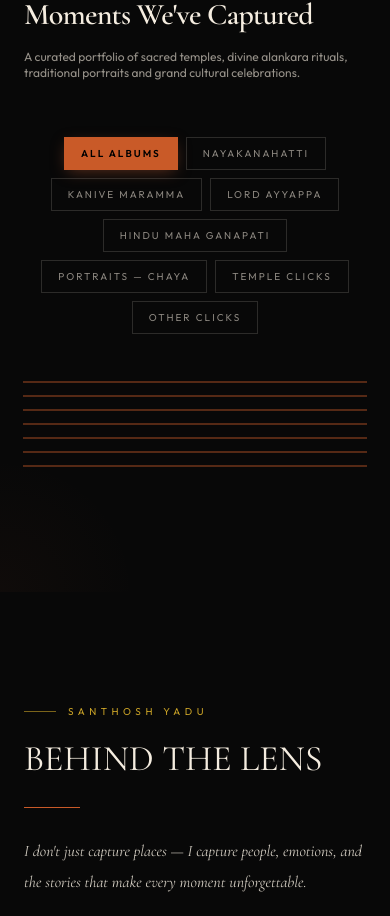
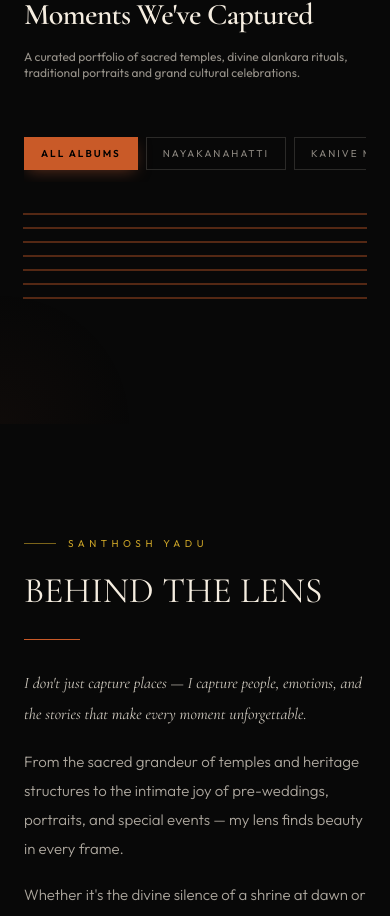
Before and after one commit to chayac003-crypto/Hindu_photography, a React (Vite) app in the folder portfolio/: page / in a window 390 px wide. Shown: the part 3668-4584 px from the top of the page. Built offline with nearby package versions, Linux system fonts and the light colour scheme.

Commit message:
Make hero photo slide card clickable to scroll to gallery and make category filter chips horizontally scrollable on mobile

```diff
--- a/portfolio/src/components/Gallery.jsx
+++ b/portfolio/src/components/Gallery.jsx
@@ -68,15 +68,15 @@ export default function Gallery() {
           </p>
         </div>
 
-        {/* ── Category Filter Buttons ── */}
-        <div className="flex flex-wrap justify-center gap-2 md:gap-3 mb-12 reveal reveal-delay-1">
+        {/* ── Category Filter Buttons (Horizontal Scroll on Mobile, Centered on Desktop) ── */}
+        <div className="flex items-center gap-2 md:gap-3 overflow-x-auto pb-3 mb-8 md:mb-12 no-scrollbar md:flex-wrap md:justify-center reveal reveal-delay-1">
           {categories.map((cat) => (
             <motion.button
               key={cat.key}
               layout
               onClick={() => setActiveCategory(cat.key)}
               whileTap={{ scale: 0.96 }}
-              className={`px-4 md:px-5 py-2 text-[10px] md:text-[11px] tracking-[0.2em] uppercase border transition-all duration-300 ${
+              className={`px-4 md:px-5 py-2 text-[10px] md:text-[11px] tracking-[0.2em] uppercase border whitespace-nowrap shrink-0 transition-all duration-300 ${
                 activeCategory === cat.key
                   ? "bg-brick-500 border-brick-500 text-char-950 font-semibold shadow-[0_4px_16px_-4px_rgba(191,91,52,0.5)]"
                   : "border-ivory/15 text-ivory/55 hover:border-gold-400/50 hover:text-gold-400"
--- a/portfolio/src/components/Hero.jsx
+++ b/portfolio/src/components/Hero.jsx
@@ -129,7 +129,10 @@ export default function Hero() {
 
           {/* ── Right Image Column (Photographer Showcase + Floating Badge) ── */}
           <div className="lg:col-span-5 relative w-full">
-            <div className="relative rounded-2xl sm:rounded-3xl overflow-hidden border border-white/15 shadow-2xl bg-char-900 aspect-[4/3] sm:aspect-[4/5] max-w-md mx-auto">
+            <div
+              onClick={scrollTo("#gallery")}
+              className="relative rounded-2xl sm:rounded-3xl overflow-hidden border border-white/15 shadow-2xl bg-char-900 aspect-[4/3] sm:aspect-[4/5] max-w-md mx-auto cursor-pointer group"
+            >
 
               {/* Background Cross-Fade Images */}
               <AnimatePresence mode="sync">
@@ -139,7 +142,7 @@ export default function Hero() {
                   animate={{ opacity: 1, scale: 1 }}
                   exit={{ opacity: 0 }}
                   transition={{ duration: 1.2, ease: "easeInOut" }}
-                  className="absolute inset-0 bg-cover bg-center"
+                  className="absolute inset-0 bg-cover bg-center transition-transform duration-700 group-hover:scale-105"
                   style={{ backgroundImage: `url(${HERO_SLIDES[currentSlide].url})` }}
                 />
               </AnimatePresence>
@@ -159,12 +162,12 @@ export default function Hero() {
 
               {/* Caption at bottom of image */}
               <div className="absolute bottom-4 left-4 right-4 sm:bottom-6 sm:left-6 sm:right-6 z-10">
-                <p className="font-display text-base sm:text-lg text-ivory font-semibold leading-snug">
+                <p className="font-display text-base sm:text-lg text-ivory font-semibold leading-snug group-hover:text-beigegold-400 transition-colors">
                   {HERO_SLIDES[currentSlide].title}
                 </p>
                 <p className="text-[11px] sm:text-xs text-beigegold-400 font-body mt-0.5 flex items-center gap-1">
                   <span>Explore in Portfolio</span>
-                  <ChevronRight size={12} />
+                  <ChevronRight size={12} className="group-hover:translate-x-1 transition-transform" />
                 </p>
               </div>
             </div>
```
